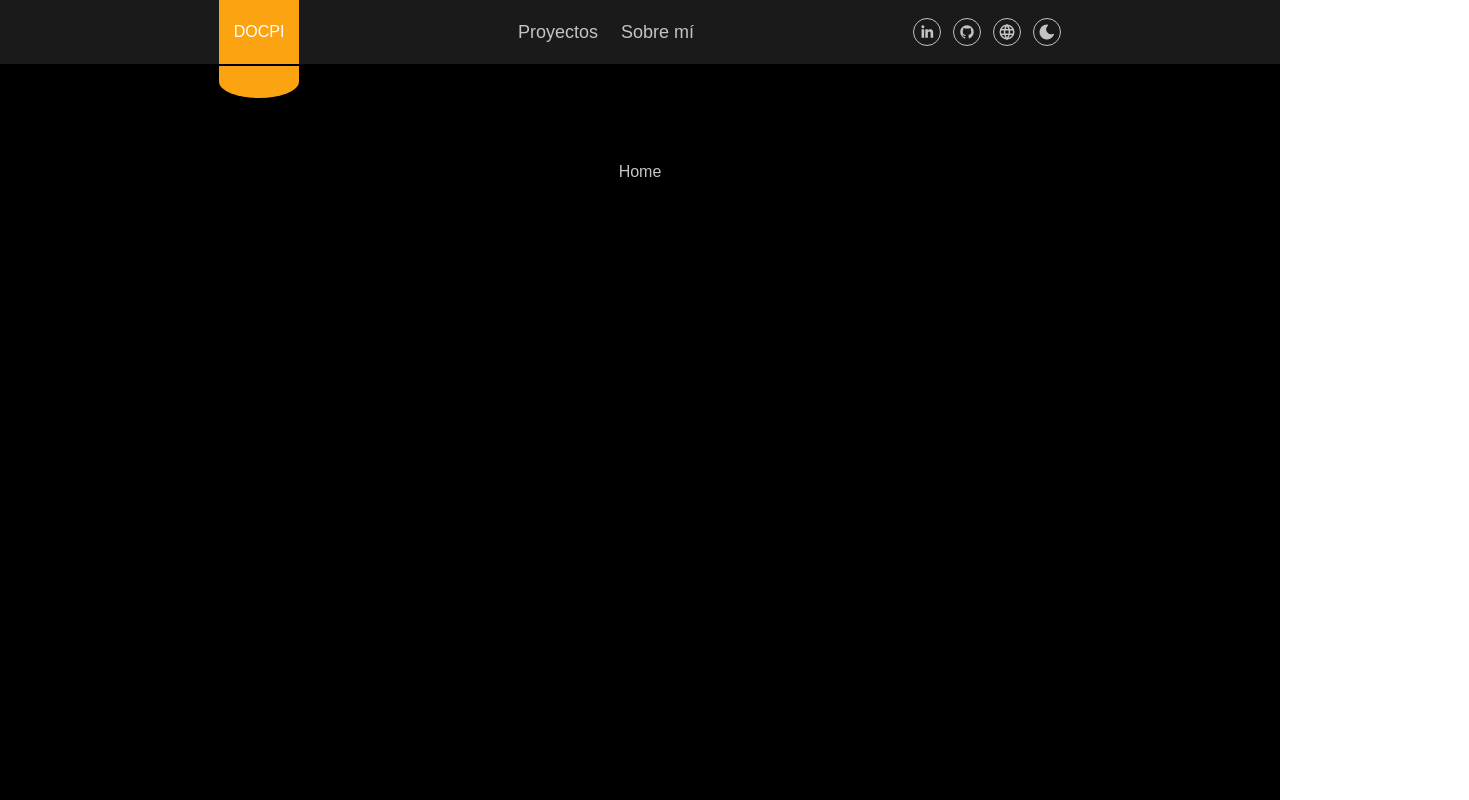
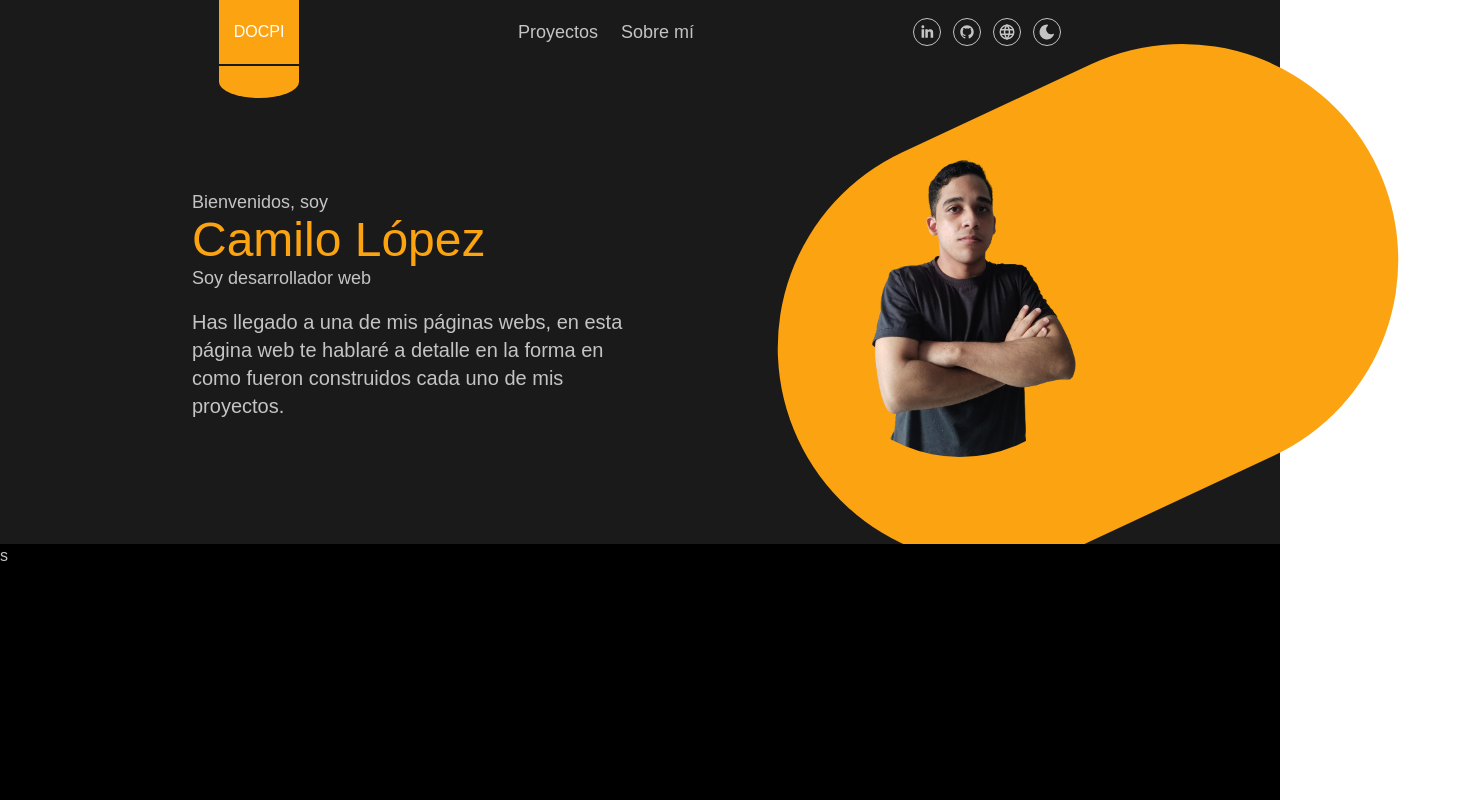
Before and after one commit to CamiloLopez15/project-documentation-next, a Next.js app: page / in a window 1280 px wide. Shown: the top 800 px of the page, 1469 px wide, since content can reach past the window. Built offline with nearby package versions, Linux system fonts and the light colour scheme; a web font is replaced by a local one; what tailwindcss-animated would draw is missing.

Commit message:
feat: add main header

```diff
--- a/src/app/page.tsx
+++ b/src/app/page.tsx
@@ -1,9 +1,35 @@
 import Image from "next/image";
-
+import img_Camilo_Lopez from "../../public/img/camilo-lopez.png";
 export default function Home() {
-  return (
-    <main className="flex min-h-screen min-w-full flex-col items-center justify-between p-24">
-      <h1>Home</h1>
-    </main>
-  );
+    return (
+        <main className="grid grid-rows-[60vh_40vh] w-full  min-h-full dark:bg-white/10 bg-black/10">
+          {/* Header */}
+            <section className="grid grid-cols-[50%_50%] w-full h-full row-span-1 relative ">
+                <div className="flex flex-col justify-center items-start pl-48 text-lg col-span-1">
+                    <span>Bienvenidos, soy</span>
+                    <h1 className="text-5xl dark:text-primary-dark-orange text-primary-light-blue">
+                        Camilo López
+                    </h1>
+                    <span>Soy desarrollador web</span>
+                    <p className="mt-4 text-xl">
+                        Has llegado a una de mis páginas webs, en esta página
+                        web te hablaré a detalle en la forma en como fueron
+                        construidos cada uno de mis proyectos.
+                    </p>
+                </div>
+                <div className="w-full h-full relative flex justify-center items-center">
+                    <div className="absolute bg-primary-light-blue dark:bg-primary-dark-orange w-[100%] h-[90%] rounded-full z-30 -rotate-[25deg] -right-32 bottom-30"></div>
+                    <Image
+                        src={img_Camilo_Lopez}
+                        alt="Camilo López"
+                        className="w-[45%] object-contain rounded-full flex justify-center items-center relative z-50 bottom-10"
+                    />
+                </div>
+            </section>
+            {/* Body */}
+            <section className="relative w-full h-full z-50 dark:bg-black bg-white row-span-1">
+                s
+            </section>
+        </main>
+    );
 }
```
Also changed, not shown: public/img/camilo-lopez.png (added).
